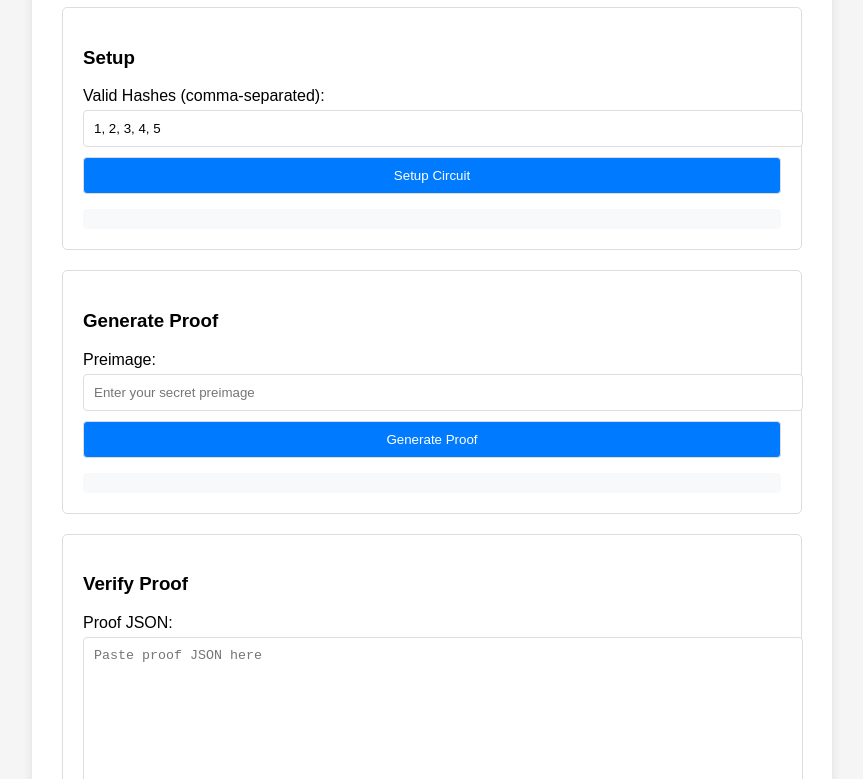
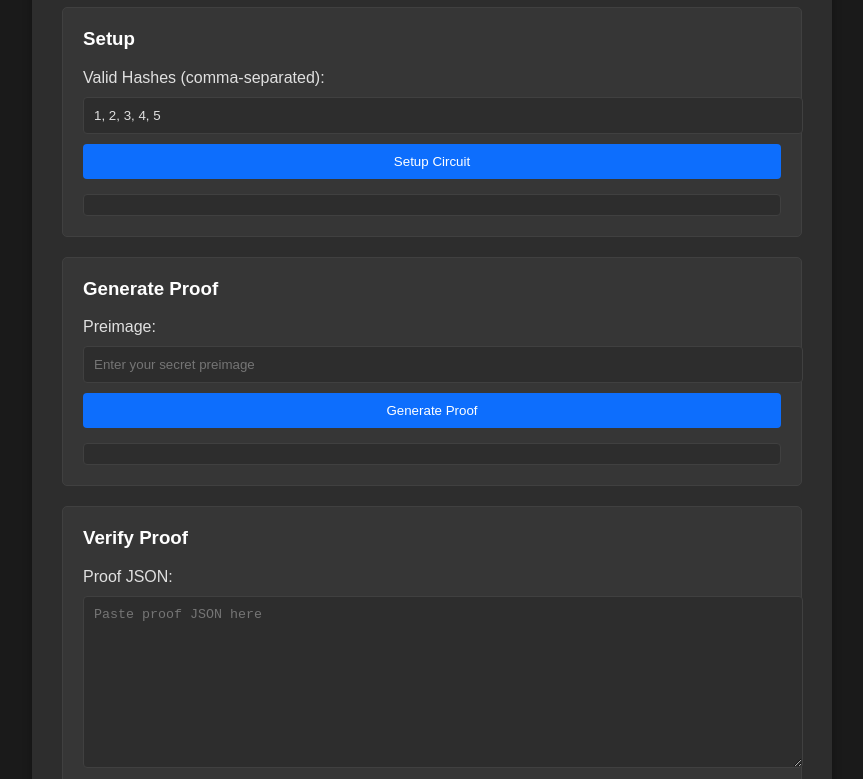
Before and after one commit to mihirsinghal/double-blind-something, a website: page index.html in a window 1280 px wide. Shown: the part 123-902 px from the top of the page, without its empty margins (208-1071 px from the left). Drawn offline with Linux system fonts and the light colour scheme.

Commit message:
dark mode lol

```diff
--- a/index.html
+++ b/index.html
@@ -10,51 +10,71 @@
             max-width: 800px;
             margin: 0 auto;
             padding: 20px;
-            background-color: #f5f5f5;
+            background-color: #1a1a1a;
+            color: #e0e0e0;
         }
         .container {
-            background: white;
+            background: #2d2d2d;
             padding: 30px;
             border-radius: 10px;
-            box-shadow: 0 2px 10px rgba(0,0,0,0.1);
+            box-shadow: 0 2px 10px rgba(0,0,0,0.3);
         }
         h1 {
-            color: #333;
+            color: #ffffff;
             text-align: center;
         }
         .section {
             margin: 20px 0;
             padding: 20px;
-            border: 1px solid #ddd;
+            border: 1px solid #404040;
             border-radius: 5px;
+            background-color: #363636;
         }
-        input, textarea, button {
+        input, textarea {
             width: 100%;
             padding: 10px;
             margin: 5px 0;
-            border: 1px solid #ddd;
+            border: 1px solid #404040;
             border-radius: 4px;
+            background-color: #2d2d2d;
+            color: #e0e0e0;
         }
         button {
-            background-color: #007bff;
+            width: 100%;
+            padding: 10px;
+            margin: 5px 0;
+            border: none;
+            border-radius: 4px;
+            background-color: #0d6efd;
             color: white;
             cursor: pointer;
+            transition: background-color 0.2s;
         }
         button:hover {
-            background-color: #0056b3;
+            background-color: #0b5ed7;
         }
         .output {
-            background-color: #f8f9fa;
+            background-color: #2d2d2d;
             padding: 10px;
             border-radius: 4px;
             margin-top: 10px;
             word-break: break-all;
+            border: 1px solid #404040;
         }
         .error {
-            color: red;
+            color: #ff6b6b;
         }
         .success {
-            color: green;
+            color: #51cf66;
+        }
+        label {
+            color: #e0e0e0;
+            display: block;
+            margin-bottom: 5px;
+        }
+        h3 {
+            color: #ffffff;
+            margin-top: 0;
         }
     </style>
 </head>
```
